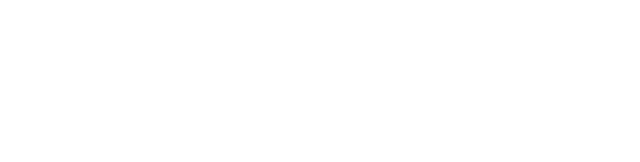
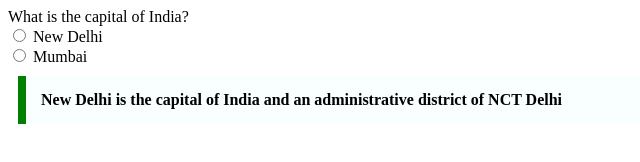
Before and after one commit to acciojob/trivia-karishma43, a website: page main.html in a window 1280 px wide. Shown: the whole page, without its empty margins (0-640 px from the left). Drawn offline with Linux system fonts and the light colour scheme.

Commit message:
created a submission

```diff
--- a/main.html
+++ b/main.html
@@ -8,6 +8,11 @@
 
 <body>
 	<!-- the entire body must be written by student -->
+	<label for="gender">What is the capital of India?</label><br>
+        <input type="radio" name="gender" > New Delhi<br>
+         <input type="radio" name="gender" > Mumbai<br>
+         <blockquote>New Delhi is the capital of India and an administrative district of NCT Delhi</blockquote>
+
     <script type="text/javascript" src="./script.js">
 </script>
 
--- a/styles.css
+++ b/styles.css
@@ -1,2 +1,10 @@
 
 /* Your CSS Code here. */
+blockquote{
+    max-width: 600px;
+    margin: 10px;
+    padding: 15px;
+    border-left: 8px solid green;
+    background-color: #f8fffe;
+    font-weight: bold;
+}
```
